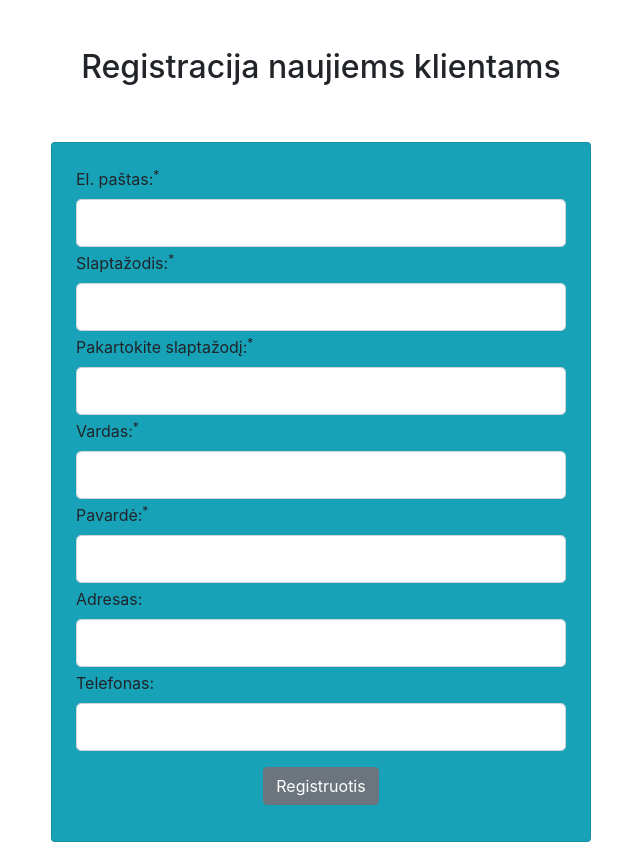
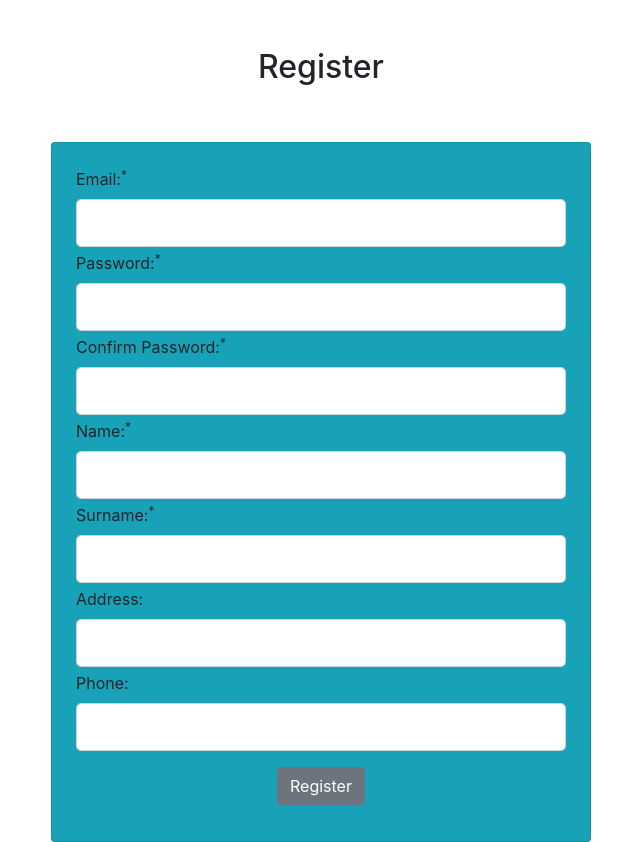
Before and after one commit to onutebaltrunaite/SPORT-CLUB, a PHP site: page /register in a window 1280 px wide. Shown: the part 56-898 px from the top of the page, without its empty margins (319-959 px from the left). Run offline with PHP 8.4, Linux system fonts and the light colour scheme; data that the repository does not hold is empty.

Commit message:
changed lt to eng, added errors view

```diff
--- a/view/register.php
+++ b/view/register.php
@@ -1,40 +1,47 @@
-<h2 class="text-center mt-5">Registracija naujiems klientams</h2>
+<h2 class="text-center mt-5">Register</h2>
 
 <div class="row">
     <div class="col-md-6 mx-auto text-center">
         <div class="card card-body bg-info mt-5" >
             <form action="" method="post">
                 <div class="form-row m-1">
-                    <label for="email">El. paštas:<sup>*</sup></label>
-                    <input type="text" name="email" id="email" class="form-control form-control-lg" value="">
+                    <label for="email">Email:<sup>*</sup></label>
+                    <input type="text" name="email" id="email" class="<?php echo (!empty($errors['emailErr'])) ? 'is-invalid' : ''; ?> form-control form-control-lg" value="<?php echo $email; ?>">
+                    <span class='invalid-feedback'><?php echo $errors['emailErr'] ?></span>
                 </div>
                 <div class="form-row m-1">
-                    <label for="password">Slaptažodis:<sup>*</sup></label>
-                    <input type="text" name="password" id="password" class="form-control form-control-lg" value="<?php ?>">
+                    <label for="password">Password:<sup>*</sup></label>
+                    <input type="text" name="password" id="password" class="<?php echo (!empty($errors['passwordErr'])) ? 'is-invalid' : ''; ?> form-control form-control-lg" value="<?php echo $password; ?>">
+                    <span class='invalid-feedback'><?php echo $errors['passwordErr'] ?></span>
                 </div>
                 <div class="form-row m-1">
-                    <label for="passwordRpt">Pakartokite slaptažodį:<sup>*</sup></label>
-                    <input type="text" name="passwordRpt" id="passwordRpt" class="form-control form-control-lg" value="<?php ?>">
+                    <label for="passwordRpt">Confirm Password:<sup>*</sup></label>
+                    <input type="text" name="passwordRpt" id="passwordRpt" class="<?php echo (!empty($errors['passwordRptErr'])) ? 'is-invalid' : ''; ?> form-control form-control-lg" value="<?php echo $passwordRpt; ?>">
+                    <span class='invalid-feedback'><?php echo $errors['passwordRptErr'] ?></span>
                 </div>
                 <div class="form-row m-1">
-                    <label for="name">Vardas:<sup>*</sup></label>
-                    <input type="text" name="name" id="name" class="form-control form-control-lg" value="">
+                    <label for="name">Name:<sup>*</sup></label>
+                    <input type="text" name="name" id="name" class="<?php echo (!empty($errors['nameErr'])) ? 'is-invalid' : ''; ?> form-control form-control-lg" value="<?php echo $name; ?>">
+                    <span class='invalid-feedback'><?php echo $errors['nameErr'] ?></span>
                 </div>
                 <div class="form-row m-1">
-                    <label for="surname">Pavardė:<sup>*</sup></label>
-                    <input type="text" name="surname" id="surname" class="form-control form-control-lg" value="">
+                    <label for="surname">Surname:<sup>*</sup></label>
+                    <input type="text" name="surname" id="surname" class="<?php echo (!empty($errors['surnameErr'])) ? 'is-invalid' : ''; ?> form-control form-control-lg" value="<?php echo $surname; ?>">
+                    <span class='invalid-feedback'><?php echo $errors['surnameErr'] ?></span>
                 </div>
                 <div class="form-row m-1">
-                    <label for="address">Adresas:</label>
-                    <input type="text" name="address" id="address" class="form-control form-control-lg" value="">
+                    <label for="address">Address:</label>
+                    <input type="text" name="address" id="address" class="<?php echo (!empty($errors['addressErr'])) ? 'is-invalid' : ''; ?> form-control form-control-lg" value="<?php echo $address; ?>">
+                    <span class='invalid-feedback'><?php echo $errors['addressErr'] ?></span>
                 </div>
                 <div class="form-row m-1">
-                    <label for="phone">Telefonas:</label>
-                    <input type="tel" name="phone" id="phone" class="form-control form-control-lg" value="">
+                    <label for="phone">Phone:</label>
+                    <input type="tel" name="phone" id="phone" class="<?php echo (!empty($errors['phoneErr'])) ? 'is-invalid' : ''; ?> form-control form-control-lg" value="<?php echo $phone; ?>">
+                    <span class='invalid-feedback'><?php echo $errors['phoneErr'] ?></span>
                 </div>
 
                 <div class="form-group mt-3">
-                    <button type="submit" class="btn btn-secondary">Registruotis</button>
+                    <button type="submit" class="btn btn-secondary">Register</button>
                 </div>
             </form>
         </div>
```
